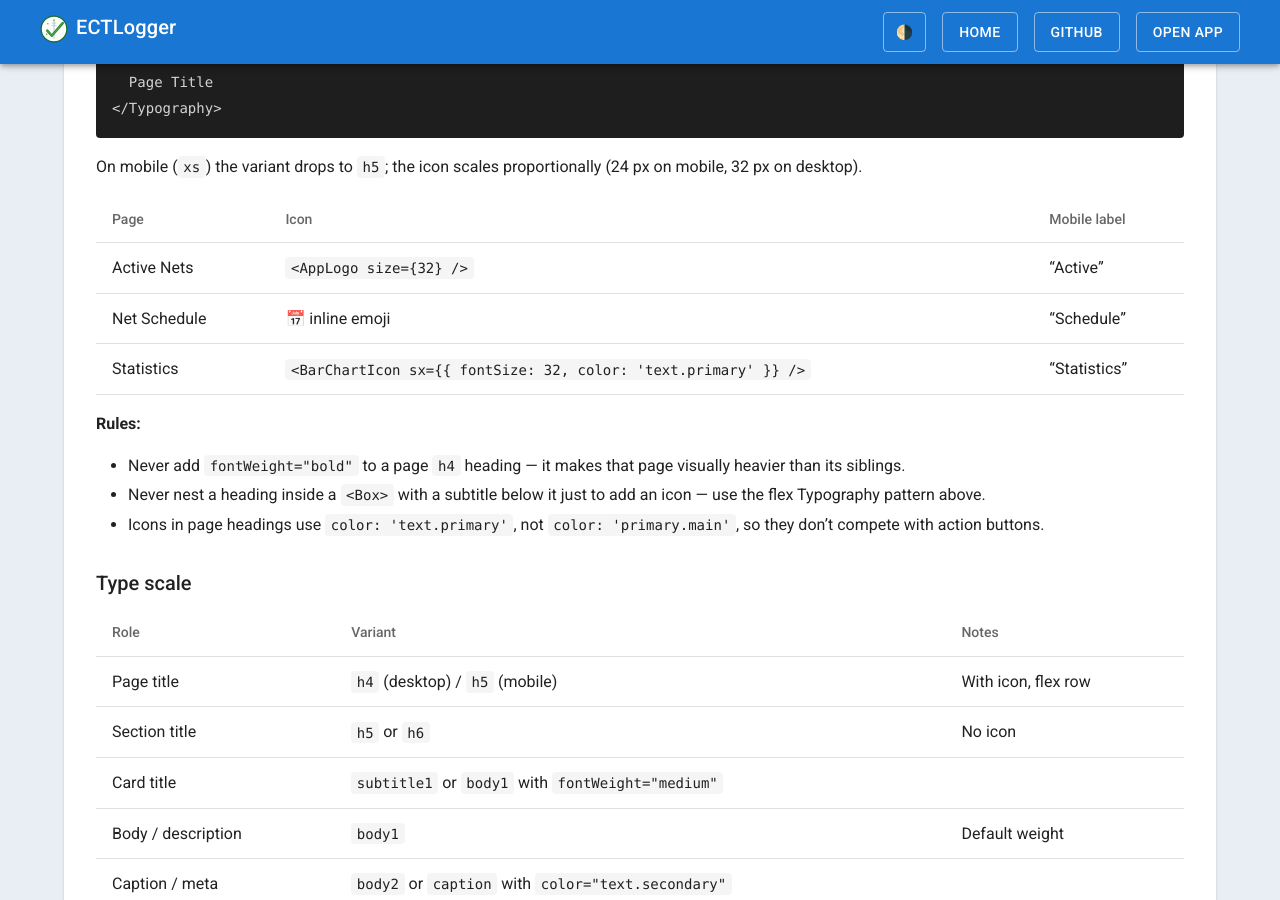
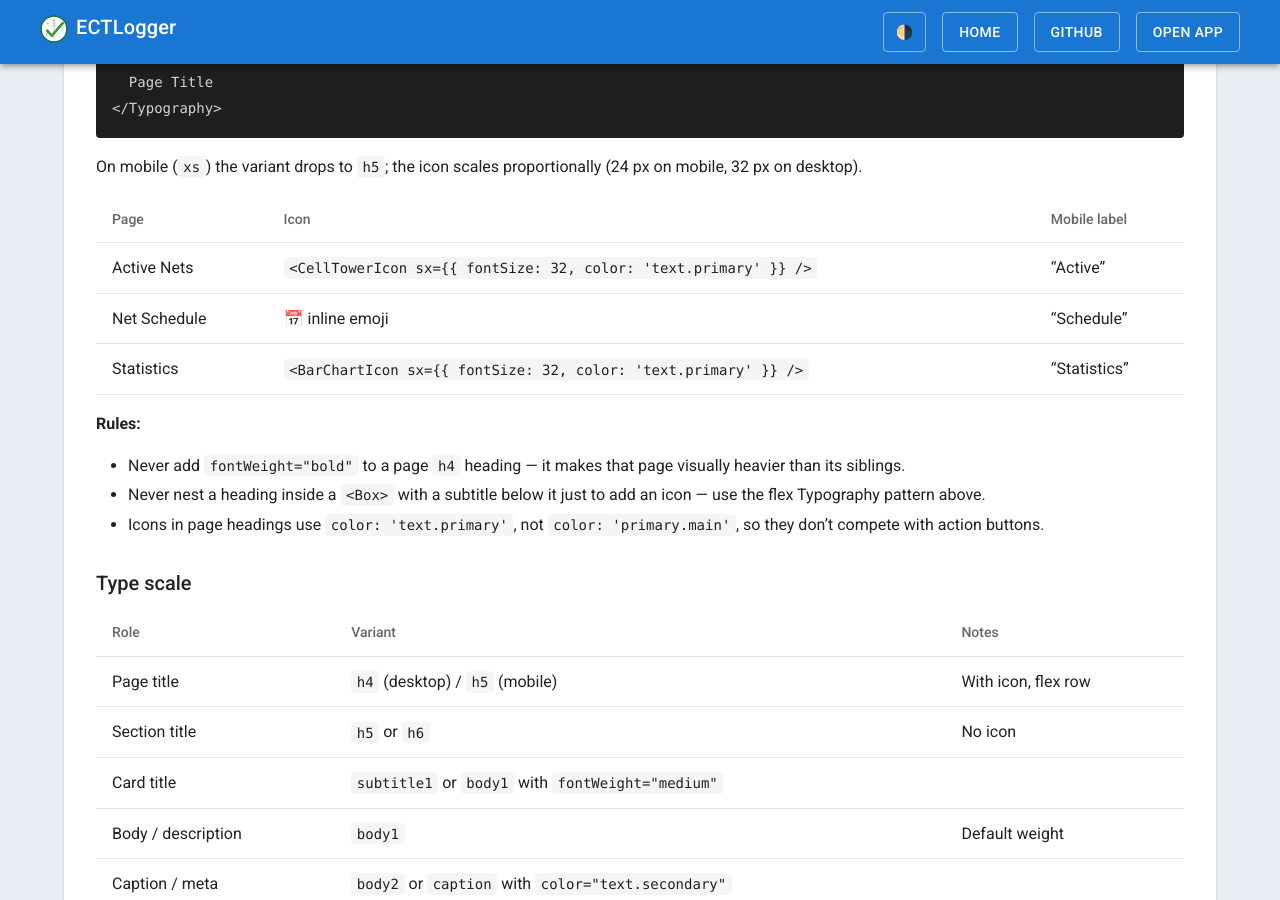
Before and after one commit to bradbrownjr/ectlogger, a Jekyll site: the page built from docs/DESIGN.md, in a window 1280 px wide and 900 px high, scrolled down 2168 px. Built offline with Jekyll 4.4.1, drawn with Linux system fonts in a browser that asks for light colours; our own code applies the rules of GitHub Pages for plain Markdown files.

Commit message:
Replace AppLogo with CellTowerIcon on Active Nets heading

```diff
--- a/docs/DESIGN.md
+++ b/docs/DESIGN.md
@@ -80,7 +80,7 @@
 
 | Page | Icon | Mobile label |
 |---|---|---|
-| Active Nets | `<AppLogo size={32} />` | "Active" |
+| Active Nets | `<CellTowerIcon sx={{ fontSize: 32, color: 'text.primary' }} />` | "Active" |
 | Net Schedule | 📅 inline emoji | "Schedule" |
 | Statistics | `<BarChartIcon sx={{ fontSize: 32, color: 'text.primary' }} />` | "Statistics" |
 
--- a/frontend/src/pages/Dashboard.tsx
+++ b/frontend/src/pages/Dashboard.tsx
@@ -1,5 +1,5 @@
 import React, { useEffect, useState } from 'react';
-import AppLogo from '../components/AppLogo';
+import CellTowerIcon from '@mui/icons-material/CellTower';
 import { displayCallsign } from '../utils/userDisplay';
 import { useNavigate, useLocation } from 'react-router-dom';
 import {
@@ -905,7 +905,7 @@
       {/* ========== HEADER WITH SORT, FILTER, AND VIEW TOGGLE ========== */}
       <Box sx={{ display: 'flex', justifyContent: 'space-between', alignItems: 'center', mb: 2, flexWrap: 'wrap', gap: 1 }}>
         <Typography variant={isMobile ? "h5" : "h4"} component="h1" sx={{ display: 'flex', alignItems: 'center', gap: 1 }}>
-          <AppLogo size={isMobile ? 24 : 32} />
+          <CellTowerIcon sx={{ fontSize: isMobile ? 24 : 32, color: 'text.primary' }} />
           {isMobile ? 'Active' : 'Active Nets'}
         </Typography>
         <Box sx={{ display: 'flex', alignItems: 'center', gap: 1.5 }}>
```
